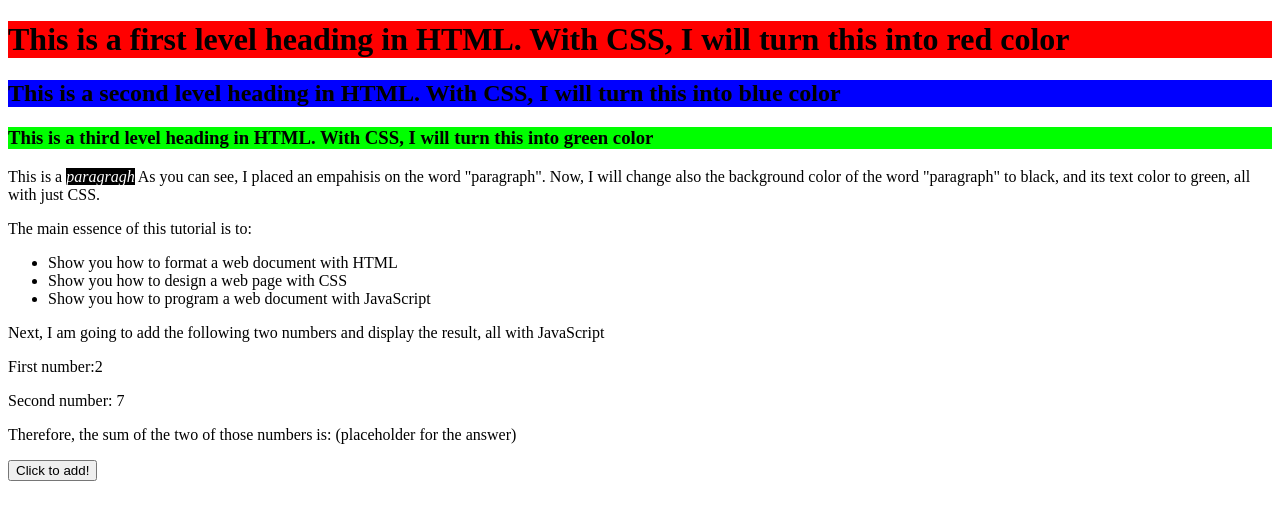
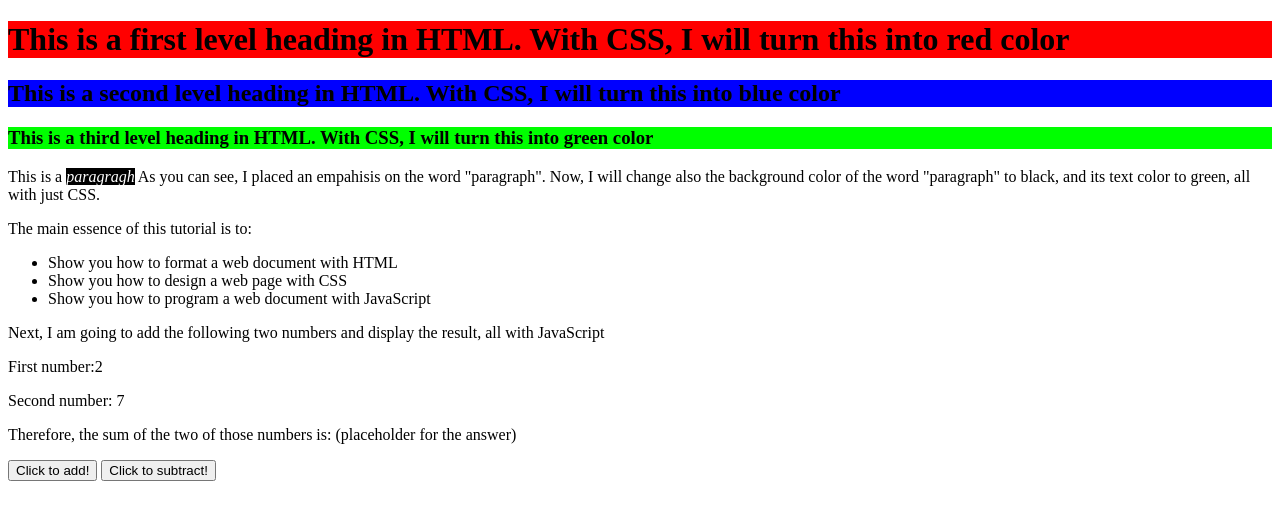
Before and after one commit to Matmat0811/exer1, a plain HTML site: page index.html in a window 1280 px wide. Drawn offline with Linux system fonts and the light colour scheme.

Commit message:
Update index.html
add subtract button

```diff
--- a/index.html
+++ b/index.html
@@ -25,6 +25,8 @@
     <p>Second number: <span id= "secondNum">7</span> </p>
     <p>Therefore, the sum of the two of those numbers is: <span id= "answer">(placeholder for the answer)</span></p>
     <input type="button" id="sumButton" value="Click to add!">
+    <input type="button" id="minusButton" value="Click to subtract!">
+
   <script src="./script/script.js"></script>
 </body>
 </html>
```
